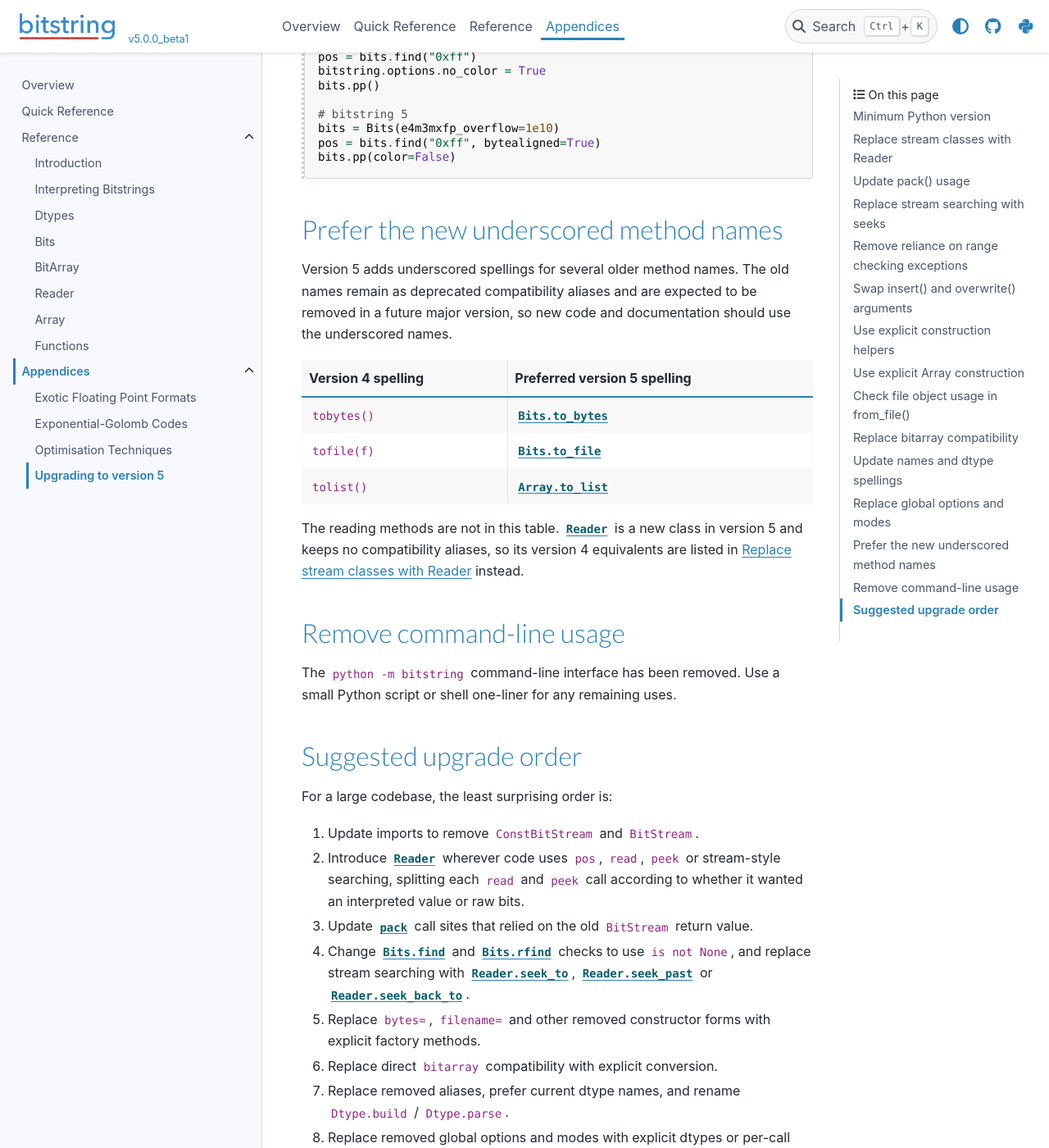
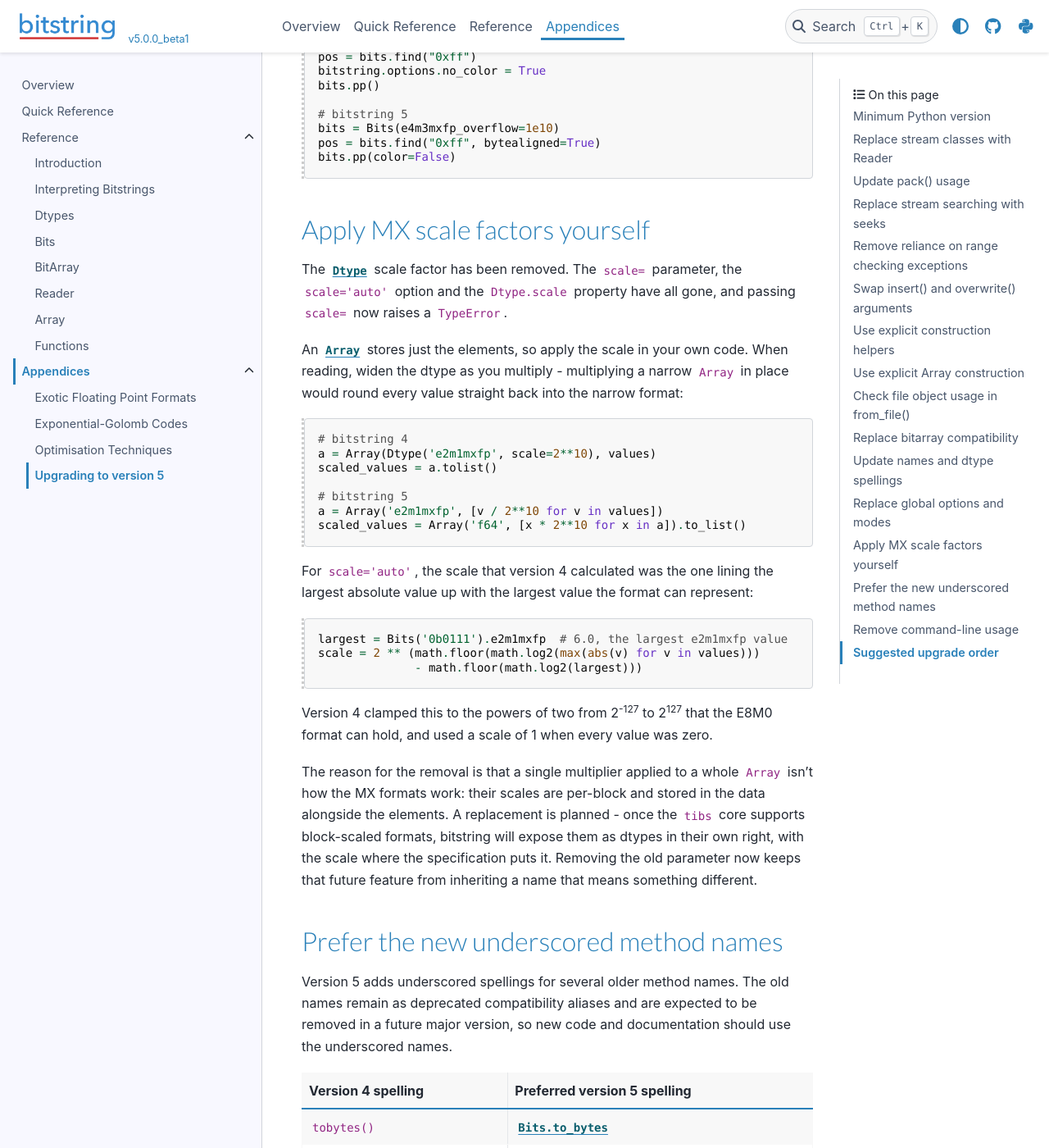
Before and after one commit to scott-griffiths/bitstring, a Sphinx documentation site: the page built from doc/upgrading_to_version_5.rst, in a window 1280 px wide and 1400 px high, scrolled down 11249 px. Shown: the whole window at 82% size. Built offline with Sphinx 7.4.7 and the PyData theme 0.15.4, drawn with Linux system fonts in a browser that asks for light colours; some of the changed text lies outside the part shown.

Commit message:
Docs for scale removal.

```diff
--- a/doc/exotic_floats.rst
+++ b/doc/exotic_floats.rst
@@ -258,7 +258,8 @@ A reasonable scale for a block of data is the one that lines the largest absolut
 .. note::
     Before version 5.0 the scale was part of the `Dtype` (``Dtype('e2m1mxfp', scale=2**10)``), including a ``scale='auto'``
     option that calculated the above for you. Both were removed in 5.0: a whole-`Array` multiplier isn't how the MX formats
-    store their scales, which are per-block and held in the data.
+    store their scales, which are per-block and held in the data. Block-scaled dtypes are planned for a future release,
+    once the ``tibs`` core supports them.
 
 For more details on this and these formats in general see the `OCP Microscaling formats specification. <https://www.opencompute.org/documents/ocp-microscaling-formats-mx-v1-0-spec-final-pdf>`_
 
--- a/doc/upgrading_to_version_5.rst
+++ b/doc/upgrading_to_version_5.rst
@@ -509,6 +509,43 @@ unsuffixed ``e4m3mxfp`` and ``e5m2mxfp`` names have been removed.
     pos = bits.find("0xff", bytealigned=True)
     bits.pp(color=False)
 
+Apply MX scale factors yourself
+===============================
+
+The :class:`Dtype` scale factor has been removed. The ``scale=`` parameter, the
+``scale='auto'`` option and the ``Dtype.scale`` property have all gone, and
+passing ``scale=`` now raises a ``TypeError``.
+
+An :class:`Array` stores just the elements, so apply the scale in your own code.
+When reading, widen the dtype as you multiply - multiplying a narrow ``Array``
+in place would round every value straight back into the narrow format::
+
+    # bitstring 4
+    a = Array(Dtype('e2m1mxfp', scale=2**10), values)
+    scaled_values = a.tolist()
+
+    # bitstring 5
+    a = Array('e2m1mxfp', [v / 2**10 for v in values])
+    scaled_values = Array('f64', [x * 2**10 for x in a]).to_list()
+
+For ``scale='auto'``, the scale that version 4 calculated was the one lining the
+largest absolute value up with the largest value the format can represent::
+
+    largest = Bits('0b0111').e2m1mxfp  # 6.0, the largest e2m1mxfp value
+    scale = 2 ** (math.floor(math.log2(max(abs(v) for v in values)))
+                  - math.floor(math.log2(largest)))
+
+Version 4 clamped this to the powers of two from 2\ :sup:`-127` to 2\ :sup:`127`
+that the E8M0 format can hold, and used a scale of 1 when every value was zero.
+
+The reason for the removal is that a single multiplier applied to a whole
+``Array`` isn't how the MX formats work: their scales are per-block and stored
+in the data alongside the elements. A replacement is planned - once the ``tibs``
+core supports block-scaled formats, bitstring will expose them as dtypes in
+their own right, with the scale where the specification puts it. Removing the
+old parameter now keeps that future feature from inheriting a name that means
+something different.
+
 Prefer the new underscored method names
 =======================================
 
@@ -559,7 +596,7 @@ For a large codebase, the least surprising order is:
 7. Replace removed aliases, prefer current dtype names, and rename
    ``Dtype.build`` / ``Dtype.parse``.
 8. Replace removed global options and modes with explicit dtypes or per-call
-   arguments.
+   arguments, and move any ``Dtype`` scale factors into your own code.
 9. Remove any remaining ``python -m bitstring`` usage.
 10. Optionally update compatibility aliases such as ``tobytes`` and ``tolist``
     to their preferred underscored names.
```
Also changed, not shown: release_notes.md (+2 -1 lines).
